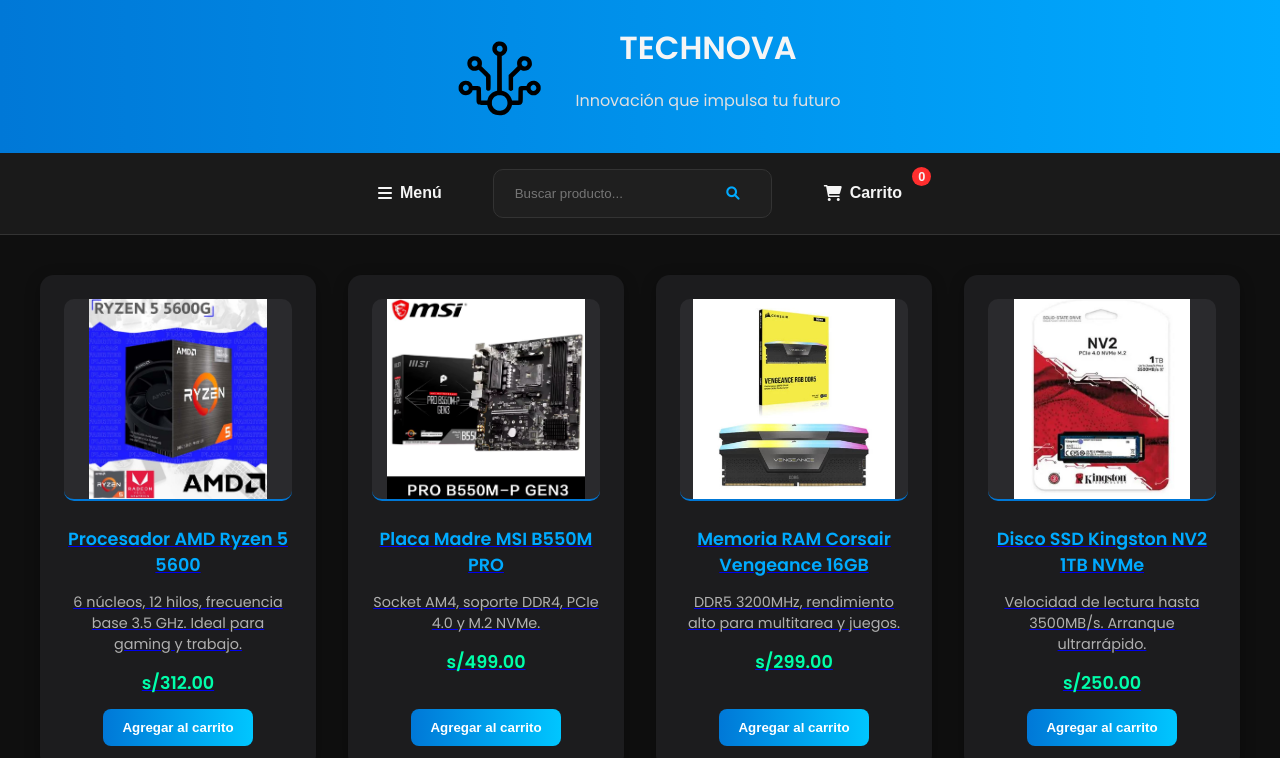
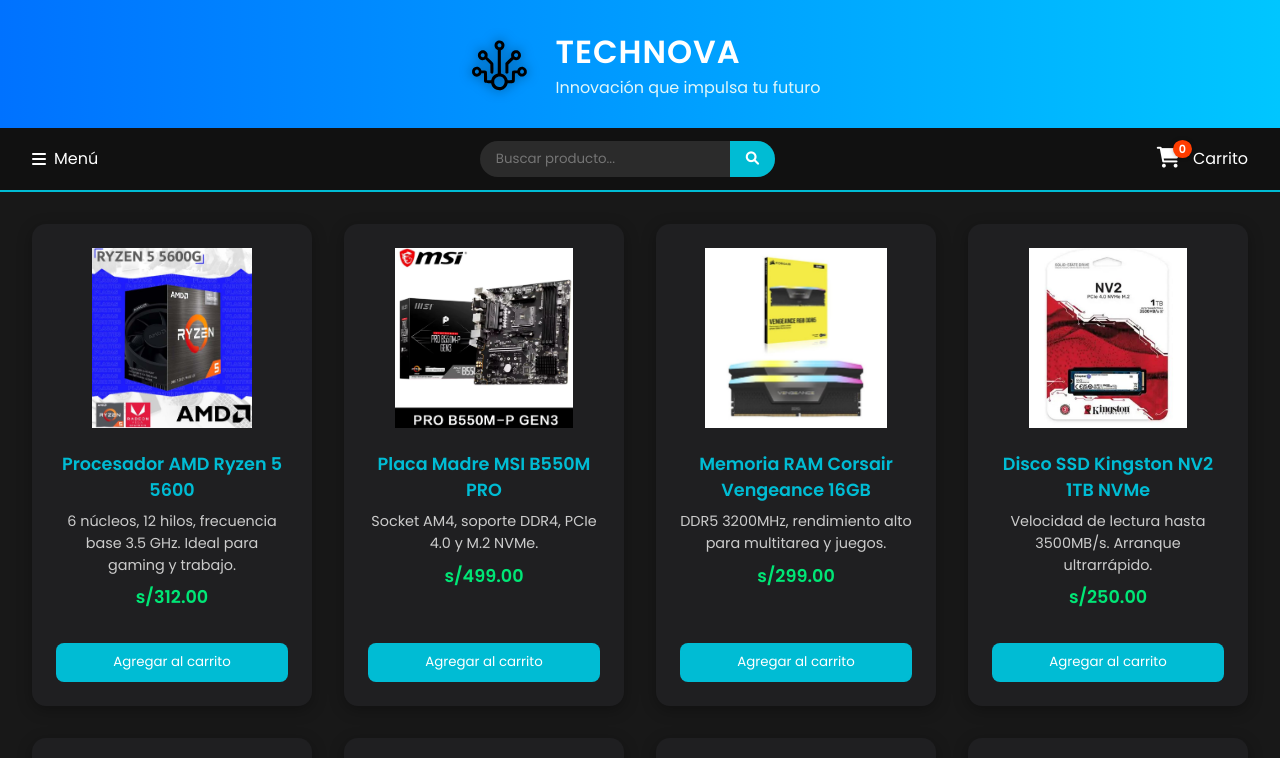
Before and after one commit to Gian22238160/TechNova, a plain HTML site: page productos.html in a window 1280 px wide. Shown: the top 758 px of the page. Drawn offline with Linux system fonts and the light colour scheme.

Commit message:
Update styles.css
...

```diff
--- a/styles.css
+++ b/styles.css
@@ -1,107 +1,118 @@
 /* ESTILOS VISUALES */
+* {
+  margin: 0;
+  padding: 0;
+  box-sizing: border-box;
+  font-family: "Poppins", sans-serif;
+}
+
 body {
-  background-color: #0f0f0f;
-  color: #f5f5f5;
-  font-family: 'Poppins', sans-serif;
-  margin: 0;
+  background-color: #181818;
+  color: #ffffff;
+  line-height: 1.5;
+  overflow-x: hidden;
 }
 
 
 header {
-  background: linear-gradient(90deg, #0078d7, #00aaff);
-  padding: 1.5rem 0;
-  text-align: center;
+  background: linear-gradient(90deg, #0072ff, #00c6ff);
+  padding: 1.5rem 2rem;
+  display: flex;
+  justify-content: center;
+  align-items: center;
+  border-bottom: none;
+  box-shadow: 0 4px 10px rgba(0, 0, 0, 0.3);
 }
 
 .encabezado {
   display: flex;
-  justify-content: center;
   align-items: center;
   gap: 1rem;
 }
 
 #lg {
-  width: 120px;
+  width: 80px;
+  height: 80px;
+  filter: drop-shadow(0 0 6px rgba(0, 0, 0, 0.5));
+}
+
+#text_Logo {
+  display: flex;
+  flex-direction: column;
+  align-items: flex-start;
 }
 
 #textologo {
   font-size: 2rem;
-  margin: 0;
   font-weight: 700;
+  color: #ffffff;
+  letter-spacing: 1px;
 }
 
 #eslogan {
   font-size: 1rem;
-  color: #e0e0e0;
+  color: #e0f7fa;
 }
 
 
 #BARRA_SUPERIOR {
+  background-color: #111;
   display: flex;
-  justify-content: center;
   align-items: center;
-  gap: 2rem;
-  padding: 1rem;
-  background-color: #1a1a1a;
-  border-bottom: 1px solid #333;
+  justify-content: space-between;
+  padding: 0.8rem 2rem;
+  border-bottom: 2px solid #00bcd4;
 }
 
 #menu, #carrito {
-  background: none;
-  border: none;
-  color: #f5f5f5;
-  cursor: pointer;
-  font-size: 1rem;
   display: flex;
   align-items: center;
   gap: 0.5rem;
-  position: relative;
-  transition: color 0.3s;
+  background: none;
+  color: #fff;
+  border: none;
+  cursor: pointer;
+  font-size: 1rem;
+  transition: color 0.3s ease;
 }
 
 #menu:hover, #carrito:hover {
-  color: #00aaff;
+  color: #00bcd4;
 }
 
 #BUSCADOR {
-  background-color: #1f1f1f;
-  border: 1px solid #333;
-  border-radius: 10px;
+  flex-grow: 1;
   display: flex;
-  align-items: center;
-  padding: 0.3rem 0.8rem;
-  transition: all 0.3s ease;
+  justify-content: center;
 }
 
-#BUSCADOR:hover {
-  border-color: #0078d7;
-  box-shadow: 0 0 10px rgba(0,120,215,0.5);
+#BUSCADOR form {
+  display: flex;
+  background: #2b2b2b;
+  border-radius: 20px;
+  overflow: hidden;
 }
 
-#buscador_p {
+#BUSCADOR input {
+  padding: 0.5rem 1rem;
+  border: none;
   background: transparent;
-  border: none;
+  color: #fff;
+  width: 250px;
   outline: none;
-  color: white;
-  padding: 0.5rem;
-  width: 180px;
 }
 
-#boton {
-  background: none;
+#BUSCADOR button {
+  background: #00bcd4;
   border: none;
-  color: #00aaff;
+  color: #fff;
+  padding: 0 1rem;
   cursor: pointer;
+  transition: 0.3s;
 }
 
-.contador {
-  position: absolute;
-  top: -6px;
-  right: -10px;
-  background-color: #ff2e2e;
-  border-radius: 50%;
-  padding: 2px 6px;
-  font-size: 0.8rem;
+#BUSCADOR button:hover {
+  background: #0097a7;
 }
 
 
@@ -109,127 +120,150 @@
   display: grid;
   grid-template-columns: repeat(auto-fit, minmax(250px, 1fr));
   gap: 2rem;
-  padding: 2.5rem;
+  padding: 2rem;
+  max-width: 1300px;
+  margin: auto;
 }
 
+
 .producto {
-  background: #1c1c1e;
+  display: flex;
+  flex-direction: column;
+  justify-content: space-between;
+  background: #1f1f21;
   border-radius: 14px;
   box-shadow: 0 4px 15px rgba(0, 0, 0, 0.3);
   padding: 1.5rem;
   text-align: center;
   transition: all 0.3s ease;
-  display: flex;
-  flex-direction: column;
-  justify-content: space-between;
 }
 
 .producto:hover {
-  transform: translateY(-8px);
-  box-shadow: 0 8px 25px rgba(0, 0, 0, 0.4);
+  transform: translateY(-5px);
+  box-shadow: 0 8px 20px rgba(0, 0, 0, 0.4);
+}
+
+
+.producto a {
+  text-decoration: none;
+  color: inherit;
+  display: block;
 }
 
 
 .producto img {
   width: 100%;
-  height: 200px;
+  height: 180px;
   object-fit: contain;
-  border-bottom: 2px solid #0078d7;
-  background-color: #2a2a2d;
-  border-radius: 10px;
-  margin-bottom: 10px;
+  margin-bottom: 1rem;
 }
 
 
 .producto h2 {
   font-size: 1.1rem;
-  color: #00aaff;
-  margin: 0.5rem 0;
+  color: #00bcd4;
+  margin-bottom: 0.5rem;
 }
 
-.descripcion {
-  color: #b0b0b0;
+.producto .descripcion {
   font-size: 0.9rem;
-  flex-grow: 1;
-}
-
-.precio {
-  font-weight: 700;
-  font-size: 1.1rem;
-  color: #00ffaa;
-  margin: 0.8rem 0;
+  color: #ccc;
+  margin-bottom: 0.5rem;
 }
 
 
-button {
-  background: linear-gradient(90deg, #0078d7, #00c6ff);
-  color: #fff;
-  border: none;
-  border-radius: 8px;
-  padding: 0.7rem 1.2rem;
+.producto .precio {
+  font-size: 1.1rem;
   font-weight: 600;
-  cursor: pointer;
-  transition: all 0.3s ease;
-  align-self: center;
-}
-
-button:hover {
-  transform: scale(1.05);
-  background: linear-gradient(90deg, #005fa3, #00a2e8);
-}
-
-button:active {
-  transform: scale(0.95);
-  opacity: 0.9;
+  color: #00e676;
+  margin-bottom: 1rem;
 }
 
 
-footer {
-  background-color: #111;
-  text-align: center;
-  padding: 2rem 0;
-  color: #ddd;
-  margin-top: 2rem;
-  border-top: 1px solid #333;
+.producto button {
+  background: #00bcd4;
+  border: none;
+  color: #fff;
+  padding: 0.6rem 1rem;
+  border-radius: 8px;
+  cursor: pointer;
+  transition: 0.3s ease;
+  font-weight: 500;
+  margin-top: 1rem;
 }
 
-footer .titulo {
-  font-size: 1.4rem;
-  font-weight: 600;
-  margin-bottom: 0.5rem;
-}
-
-footer .telefono {
-  font-size: 1rem;
-  color: #00aaff;
-}
-
-footer .copyright {
-  margin-top: 0.8rem;
-  font-size: 0.9rem;
-  color: #888;
+.producto button:hover {
+  background: #0097a7;
 }
 
 
-@media (max-width: 768px) {
-  .catalogo {
-    padding: 1rem;
-    gap: 1rem;
-  }
-
-  #buscador_p {
-    width: 120px;
-  }
-
-  .producto {
-    min-height: 380px;
-  }
+.contador.animar {
+  transform: scale(1.3);
+  transition: transform 0.3s ease;
 }
 
-/* Animacion del Carrito */
-.animar {
+#pie_pagina {
+  background: linear-gradient(90deg, #0072ff, #00c6ff);
+  text-align: center;
+  padding: 1.5rem;
+  border-top: none;
+  color: #ffffff;
+  font-size: 0.9rem;
+  box-shadow: 0 -4px 10px rgba(0, 0, 0, 0.3);
+}
+
+#pie_pagina .titulo {
+  font-weight: 600;
+  color: #ffffff;
+}
+
+#pie_pagina p {
+  margin-top: 0.3rem;
+}
+
+/*ANIMACION CARRITO*/
+#carrito {
+  position: relative;
+  display: flex;
+  align-items: center;
+  gap: 0.8rem;
+  background: none;
+  color: #fff;
+  border: none;
+  cursor: pointer;
+  font-size: 1rem;
+  transition: color 0.3s ease;
+}
+
+
+#carrito i {
+  position: relative;
+  font-size: 1.3rem;
+}
+
+#cant_productos {
+  position: absolute;
+  top: -6px;
+  left: 16px;
+  background-color: #ff3d00;
+  color: #fff;
+  border-radius: 50%;
+  padding: 2px 6px;
+  font-size: 0.7rem;
+  font-weight: bold;
+  display: flex;
+  align-items: center;
+  justify-content: center;
+  min-width: 18px;
+  height: 18px;
+  box-shadow: 0 0 4px rgba(0, 0, 0, 0.3);
+  transition: transform 0.3s ease;
+}
+
+.contador.animar {
   transform: scale(1.3);
-  background-color: #00ffaa;
-  color: #000;
-  transition: all 0.3s ease;
 }
+
+#carrito:hover {
+  color: #00bcd4;
+}
```
